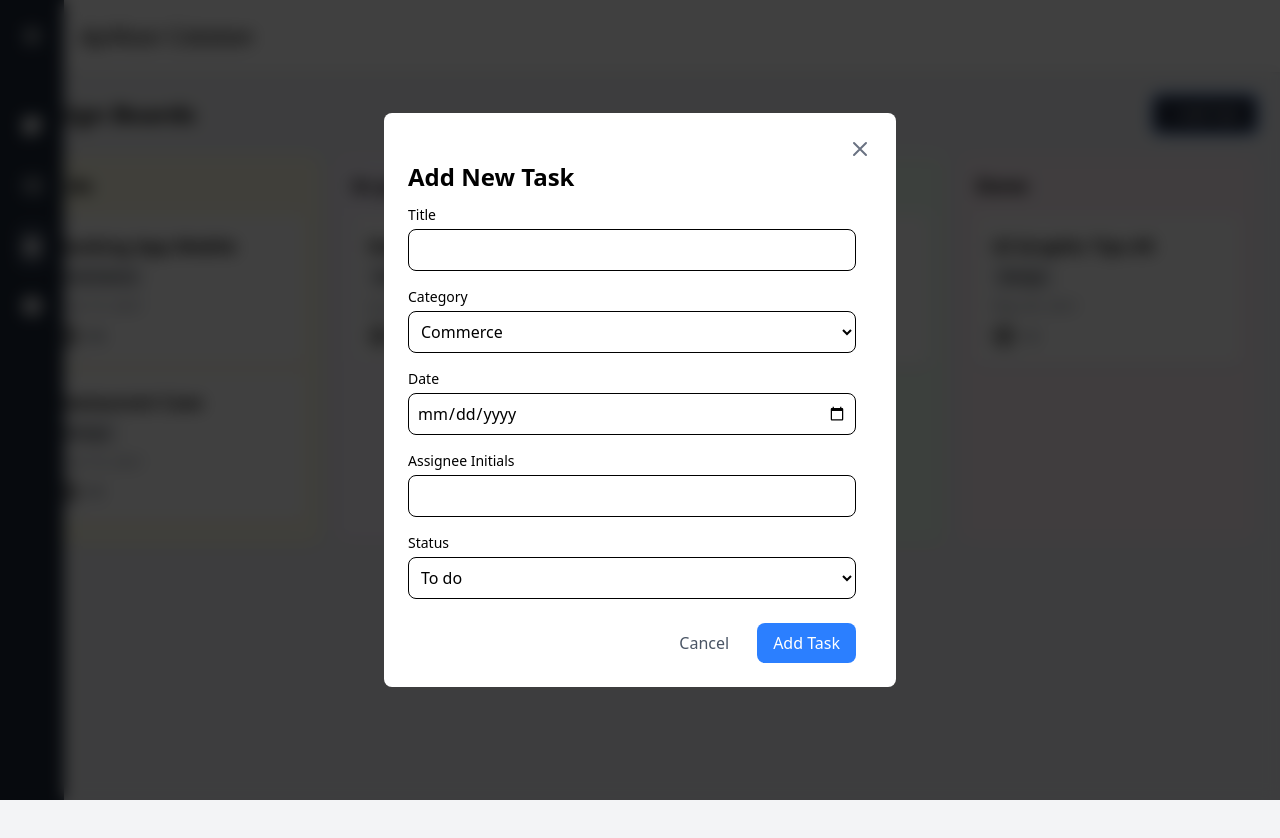
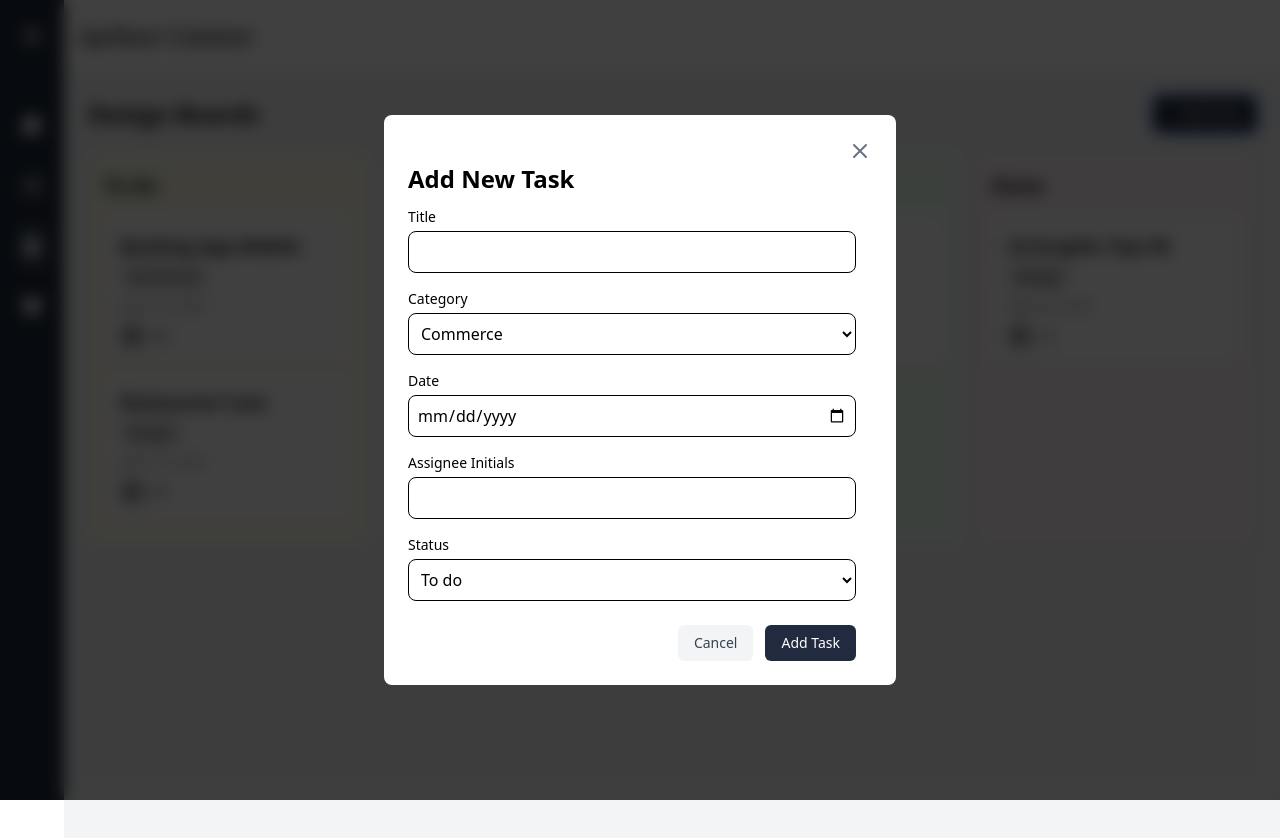
Before and after one commit to Lazuardi-hrp/Notes-App, a React (Vite) app: page /notes-task in a window 1280 px wide. Both pictures are taken after a click on the button "+ Add Task". Shown: the top 838 px of the page. Built offline with nearby package versions, Linux system fonts and the light colour scheme; grey boxes are pictures that could not be loaded.

Commit message:
custom-hooks

```diff
--- a/package.json
+++ b/package.json
@@ -12,6 +12,7 @@
   "dependencies": {
     "@tailwindcss/vite": "^4.0.0",
     "react": "^18.3.1",
+    "react-beautiful-dnd": "^13.1.1",
     "react-dom": "^18.3.1",
     "react-icons": "^5.4.0",
     "react-router": "^7.1.5",
--- a/src/components/notes-task/AddTaskModal.jsx
+++ b/src/components/notes-task/AddTaskModal.jsx
@@ -1,5 +1,6 @@
 import React, { useState } from "react";
 import Modal from "../Modal";
+import Button from "../shared/Button";
 
 const AddTaskModal = ({ isOpen, onClose, columns, onSubmit }) => {
   const [formData, setFormData] = useState({
@@ -41,14 +42,17 @@ const AddTaskModal = ({ isOpen, onClose, columns, onSubmit }) => {
                 value={formData.title}
                 onChange={handleChange}
                 required
-                className="w-full p-2 border rounded-lg focus:ring-2 focus:ring-blue-500 focus:border-blue-500"
+                className="w-full p-2 border rounded-lg focus:ring-2 focus:ring-[#212A3E] focus:border-[#212A3E]"
               />
             </div>
 
             <div>
               <label className="block text-sm font-medium mb-1">Category</label>
-              <select name="category" value={formData.category} onChange={handleChange}
-                className="w-full p-2 border rounded-lg focus:ring-2 focus:ring-blue-500">
+              <select
+                name="category"
+                value={formData.category}
+                onChange={handleChange}
+                className="w-full p-2 border rounded-lg focus:ring-2 focus:ring-[#212A3E] custom-category-select">
                 <option value="Commerce">Commerce</option>
                 <option value="Design">Design</option>
                 <option value="Medical">Medical</option>
@@ -64,7 +68,7 @@ const AddTaskModal = ({ isOpen, onClose, columns, onSubmit }) => {
                 value={formData.date}
                 onChange={handleChange}
                 required
-                className="w-full p-2 border rounded-lg focus:ring-2 focus:ring-blue-500"
+                className="w-full p-2 border rounded-lg focus:ring-2 focus:ring-[#212A3E]"
               />
             </div>
 
@@ -77,8 +81,7 @@ const AddTaskModal = ({ isOpen, onClose, columns, onSubmit }) => {
                 onChange={handleChange}
                 maxLength="2"
                 required
-                className="w-full p-2 border rounded-lg uppercase focus:ring-2 focus:ring-blue-500"
-              />
+                className="w-full p-2 border rounded-lg uppercase focus:ring-2 focus:ring-[#212A3E]"/>
             </div>
 
             <div>
@@ -87,8 +90,7 @@ const AddTaskModal = ({ isOpen, onClose, columns, onSubmit }) => {
                 name="columnId"
                 value={formData.columnId}
                 onChange={handleChange}
-                className="w-full p-2 border rounded-lg focus:ring-2 focus:ring-blue-500"
-              >
+                className="w-full p-2 border rounded-lg focus:ring-2 focus:ring-[#212A3E]">
                 {columns.map((column) => (
                   <option key={column.id} value={column.id}>
                     {column.title}
@@ -99,17 +101,12 @@ const AddTaskModal = ({ isOpen, onClose, columns, onSubmit }) => {
           </div>
 
           <div className="mt-6 flex justify-end gap-3">
-            <button
-              type="button"
-              onClick={onClose}
-              className="px-4 py-2 text-gray-600 hover:text-gray-800">
+            <Button variant="secondary" onClick={onClose}>
               Cancel
-            </button>
-            <button
-              type="submit"
-              className="px-4 py-2 bg-blue-500 text-white rounded-lg hover:bg-blue-600">
+            </Button>
+            <Button type="submit" variant="primary">
               Add Task
-            </button>
+            </Button>
           </div>
         </form>
       </div>
--- /dev/null
+++ b/src/components/notes-task/KanbanColumn.jsx
@@ -0,0 +1,25 @@
+import React from 'react';
+import { Droppable } from 'react-beautiful-dnd';
+import { TaskCard } from './TaskCard';
+
+export const KanbanColumn = ({ column }) => {
+   return (
+      <Droppable droppableId={column.id}>
+         {(provided, snapshot) => (
+         <div
+            ref={provided.innerRef}
+            {...provided.droppableProps}
+            className={`${column.color} p-4 rounded-xl shadow ${
+               snapshot.isDraggingOver ? "bg-opacity-70" : ""
+            }`}
+         >
+            <h2 className="font-bold text-xl mb-4">{column.title}</h2>
+            {column.tasks.map((task, index) => (
+               <TaskCard key={task.id} task={task} index={index} />
+            ))}
+            {provided.placeholder}
+         </div>
+         )}
+      </Droppable>
+   );
+};
--- /dev/null
+++ b/src/components/notes-task/TaskCard.jsx
@@ -0,0 +1,27 @@
+import React from 'react';
+import { Draggable } from 'react-beautiful-dnd';
+
+export const TaskCard = ({ task, index }) => {
+   return (
+      <Draggable draggableId={task.id} index={index}>
+         {(provided, snapshot) => (
+         <div
+            ref={provided.innerRef}
+            {...provided.draggableProps}
+            {...provided.dragHandleProps}
+            className={`bg-white p-4 rounded shadow mb-2 ${
+               snapshot.isDragging ? "opacity-50" : ""
+            }`}
+         >
+            <h3 className="font-bold text-lg mb-1">{task.title}</h3>
+            <span className="text-sm bg-gray-200 px-2 py-1 rounded">{task.category}</span>
+            <p className="text-gray-500 text-sm mt-2">{task.date}</p>
+            <div className="flex items-center mt-2">
+               <img src={task.assignee.avatar} alt={task.assignee.fallback} className="w-6 h-6 rounded-full mr-2" />
+               <span className="text-sm text-gray-700">{task.assignee.fallback}</span>
+            </div>
+         </div>
+         )}
+      </Draggable>
+   );
+};
--- /dev/null
+++ b/src/hooks/useKanban.js
@@ -0,0 +1,72 @@
+import { useState } from 'react';
+
+export const useKanban = (initialData) => {
+   const [tasks, setTasks] = useState(initialData);
+
+   const handleAddTask = (formData) => {
+      const newTask = {
+         id: Date.now().toString(),
+         title: formData.title,
+         category: formData.category,
+         date: new Date(formData.date).toLocaleDateString("en-US", {
+         year: "numeric",
+         month: "long",
+         day: "numeric",
+         }),
+         assignee: {
+         avatar: "/placeholder.svg?height=24&width=24",
+         fallback: formData.assigneeFallback.toUpperCase(),
+         },
+      };
+
+      setTasks((prevTasks) =>
+         prevTasks.map((column) =>
+         column.id === formData.columnId
+            ? { ...column, tasks: [...column.tasks, newTask] }
+            : column
+         )
+      );
+   };
+
+   const handleDragEnd = (result) => {
+      const { source, destination } = result;
+
+      if (!destination) return;
+
+      const sourceColumn = tasks.find(col => col.id === source.droppableId);
+      const destColumn = tasks.find(col => col.id === destination.droppableId);
+
+      if (source.droppableId === destination.droppableId) {
+         const newTasks = Array.from(sourceColumn.tasks);
+         const [removed] = newTasks.splice(source.index, 1);
+         newTasks.splice(destination.index, 0, removed);
+
+         setTasks(tasks.map(column =>
+         column.id === source.droppableId
+            ? { ...column, tasks: newTasks }
+            : column
+         ));
+      } else {
+         const sourceTasks = Array.from(sourceColumn.tasks);
+         const destTasks = Array.from(destColumn.tasks);
+         const [removed] = sourceTasks.splice(source.index, 1);
+         destTasks.splice(destination.index, 0, removed);
+
+         setTasks(tasks.map(column => {
+         if (column.id === source.droppableId) {
+            return { ...column, tasks: sourceTasks };
+         }
+         if (column.id === destination.droppableId) {
+            return { ...column, tasks: destTasks };
+         }
+         return column;
+         }));
+      }
+   };
+
+   return {
+      tasks,
+      handleAddTask,
+      handleDragEnd
+   };
+};
--- a/src/pages/NotesTaskPage.jsx
+++ b/src/pages/NotesTaskPage.jsx
@@ -1,78 +1,44 @@
 import React, { useState } from "react";
+import { DragDropContext } from "react-beautiful-dnd";
 import Button from "../components/shared/Button";
 import AddTaskModal from "../components/notes-task/AddTaskModal";
+import { KanbanColumn } from "../components/notes-task/KanbanColumn";
+import { useKanban } from "../hooks/useKanban";
 import { getInitialData } from "../utils/utils-task";
 
-export default function KanbanPage() {
-   const [tasks, setTasks] = useState(getInitialData());
+export default function KanbanPage({ isSidebarOpen }) {
    const [showModal, setShowModal] = useState(false);
-
-   const handleAddTask = (formData) => {
-      const newTask = {
-         id: Date.now().toString(),
-         title: formData.title,
-         category: formData.category,
-         date: new Date(formData.date).toLocaleDateString("en-US", {
-         year: "numeric",
-         month: "long",
-         day: "numeric",
-         }),
-         assignee: {
-         avatar: "/placeholder.svg?height=24&width=24",
-         fallback: formData.assigneeFallback.toUpperCase(),
-         },
-      };
-
-      setTasks((prevTasks) =>
-         prevTasks.map((column) =>
-         column.id === formData.columnId
-            ? { ...column, tasks: [...column.tasks, newTask] }
-            : column
-         )
-      );
-   };
-
-   const renderTask = (task) => (
-      <div key={task.id} className="bg-white p-4 rounded shadow mb-2">
-         <h3 className="font-bold text-lg mb-1">{task.title}</h3>
-         <span className="text-sm bg-gray-200 px-2 py-1 rounded">{task.category}</span>
-         <p className="text-gray-500 text-sm mt-2">{task.date}</p>
-         <div className="flex items-center mt-2">
-            <img src={task.assignee.avatar} alt={task.assignee.fallback} className="w-6 h-6 rounded-full mr-2" />
-            <span className="text-sm text-gray-700">{task.assignee.fallback}</span>
-         </div>
-      </div>
-   );
+   const { tasks, handleAddTask, handleDragEnd } = useKanban(getInitialData());
 
    return (
+      <div className={`flex-1 transition-all duration-300 ${isSidebarOpen ? "ml-44" : "ml-16"}`}>
          <div className="p-6 bg-gray-100 min-h-screen">
          <div className="flex justify-between items-center mb-6">
             <h1 className="text-2xl font-bold">Design Boards</h1>
             <Button
                variant="primary"
                className="px-6 py-3 text-lg"
-            onClick={() => setShowModal(true)}>
+               onClick={() => setShowModal(true)}
+            >
                + Add Task
             </Button>
          </div>
 
+         <DragDropContext onDragEnd={handleDragEnd}>
             <div className="grid grid-cols-1 md:grid-cols-4 gap-4">
                {tasks.map((column) => (
-            <div
-               key={column.id}
-               className={`${column.color} p-4 rounded-xl shadow`}
-            >
-               <h2 className="font-bold text-xl mb-4">{column.title}</h2>
-               {column.tasks.map(renderTask)}
-            </div>
+               <KanbanColumn key={column.id} column={column} />
                ))}
             </div>
+         </DragDropContext>
 
          <AddTaskModal
             isOpen={showModal}
             onClose={() => setShowModal(false)}
             columns={tasks}
-         onSubmit={handleAddTask}/>
+            onSubmit={handleAddTask}
+         />
+         </div>
       </div>
    );
 }
```
Also changed, not shown: 2 other files (tests, documents, lock files or other folders). Lines whose indentation alone changed are shown as unchanged.
